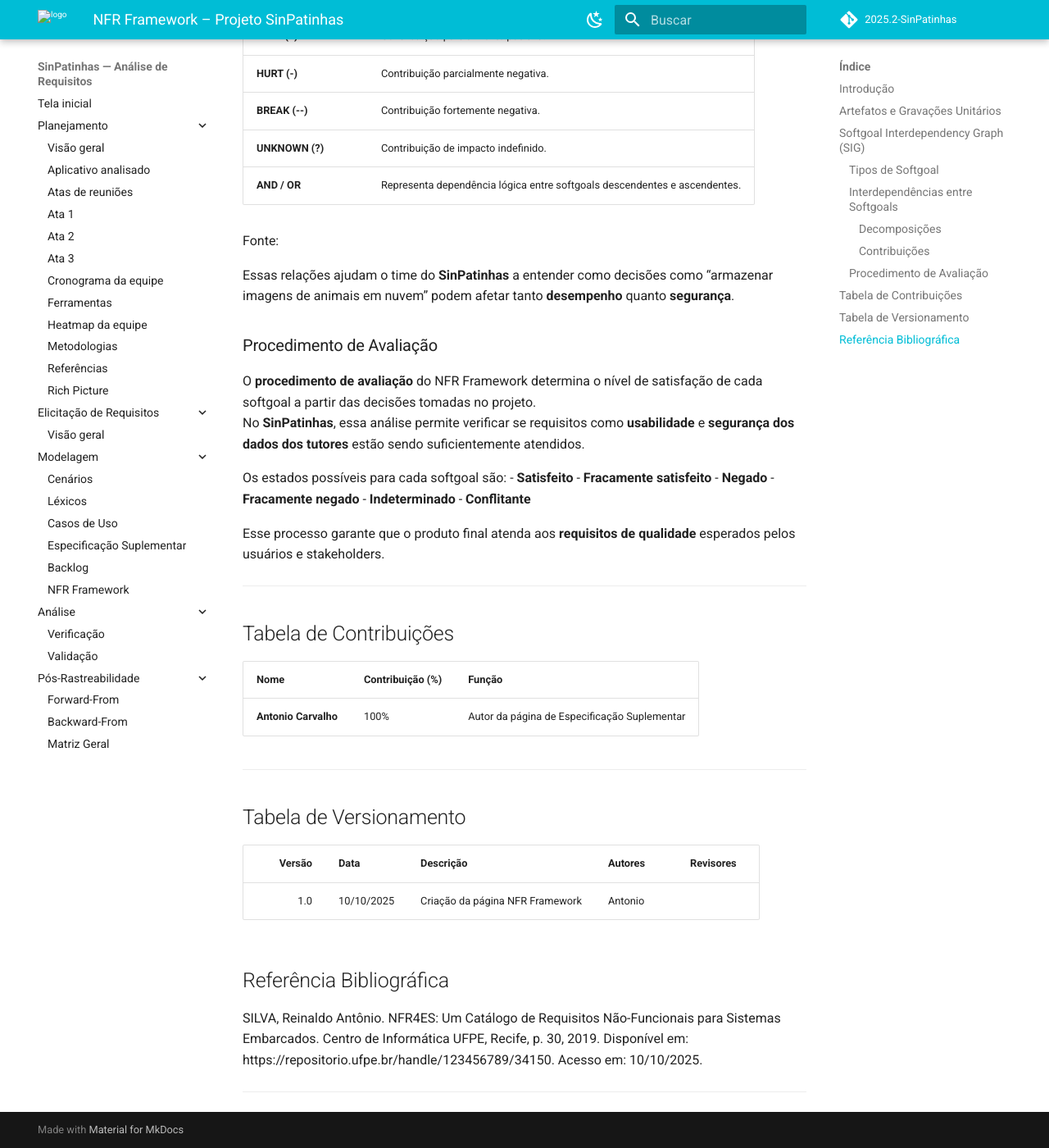
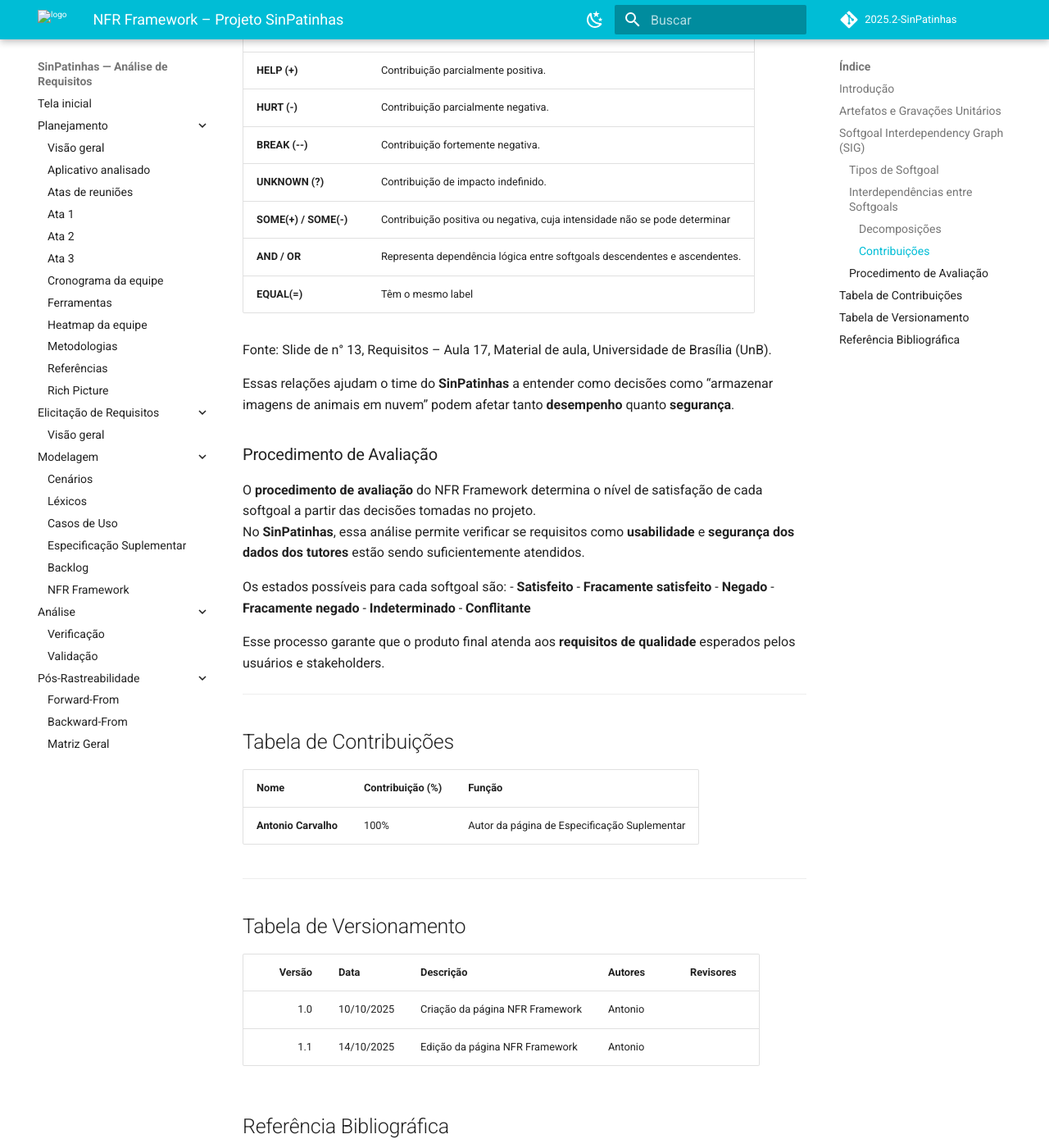
Before and after one commit to Requisitos-de-Software/2025.2-SinPatinhas, an MkDocs documentation site: the page built from docs/agilidade/nfr_framework.md, in a window 1280 px wide and 1400 px high, scrolled down 1684 px. Shown: the whole window at 82% size. Built offline with MkDocs 1.6.1 and Material for MkDocs 9.7.7, drawn with Linux system fonts in a browser that asks for light colours; comment, search, counter and statistics services are not loaded; some of the changed text lies outside the part shown.

Commit message:
fix(alter): Alterações gerais.

```diff
--- a/docs/modelagem/agilidade/nfr_framework.md
+++ b/docs/agilidade/nfr_framework.md
@@ -13,7 +13,7 @@
 
 | Participante | Página Específica |
 |---------------|------------------|
-| Antonio Carvalho | [Página específica da modelagem do NFR-framework](/modelagem/gravacoes/antonio/nfr_frame.md) |
+| Antonio Carvalho | [Página específica da modelagem do NFR-framework](/agilidade/individuais/antonio/nfr_frame.md) |
 
 ---
 
@@ -46,16 +46,20 @@
 
 As contribuições indicam como um softgoal influencia outro, podendo ser positivas ou negativas:
 
-| Tipo de Contribuição | Significado                                                                 |
+**Tabela 1: Exemplo de estrutura para o registro de contrinbuição do softgoal.**
+
+| Tipo de Contribuição | Significado                                                                  |
 |----------------------|------------------------------------------------------------------------------|
 | **MAKE (++)**        | Contribuição fortemente positiva.                                            |
 | **HELP (+)**         | Contribuição parcialmente positiva.                                          |
 | **HURT (-)**         | Contribuição parcialmente negativa.                                          |
 | **BREAK (--)**       | Contribuição fortemente negativa.                                            |
 | **UNKNOWN (?)**      | Contribuição de impacto indefinido.                                          |
+| **SOME(+) / SOME(-)**| Contribuição positiva ou negativa, cuja intensidade não se pode determinar   |
 | **AND / OR**         | Representa dependência lógica entre softgoals descendentes e ascendentes.    |
+| **EQUAL(=)**         | Têm o mesmo label                                                            |
 
-Fonte:
+Fonte: Slide de n° 13, Requisitos – Aula 17, Material de aula, Universidade de Brasília (UnB).
 
 Essas relações ajudam o time do **SinPatinhas** a entender como decisões como “armazenar imagens de animais em nuvem” podem afetar tanto **desempenho** quanto **segurança**.
 
@@ -89,10 +93,11 @@
 | Versão | Data       | Descrição                                   | Autores  | Revisores |
 |-------:|------------|----------------------------------------------|----------|-----------|
 | 1.0    | 10/10/2025 | Criação da página NFR Framework | Antonio |         |
+| 1.1    | 14/10/2025 | Edição da página NFR Framework | Antonio |         |
 
 ## Referência Bibliográfica
 
-SILVA, Reinaldo Antônio. NFR4ES: Um Catálogo de Requisitos Não-Funcionais para Sistemas Embarcados. Centro de Informática UFPE, Recife, p. 30, 2019. Disponível em: https://repositorio.ufpe.br/handle/123456789/34150. Acesso em: 10/10/2025.
+Serrano, M., Serrano, M. *Requisitos – Aula 17*, Material de aula, Universidade de Brasília (UnB).
 
 
 ---
```
Also changed, not shown: docs/agilidade/backlog.md (added, +76 -0 lines), docs/agilidade/historias_de_usuario.md (renamed from docs/modelagem/agilidade/historias_de_usuario.md, +11 -0 lines), docs/modelagem/agilidade/backlog.md (deleted, +0 -69 lines), docs/modelagem/casos_de_uso.md (+3 -3 lines), docs/modelagem/cenarios.md (+1 -1 lines), docs/agilidade/individuais/antonio/backlog.md (renamed from docs/modelagem/gravacoes/antonio/entrega_4/backlog.md), docs/agilidade/individuais/antonio/historias.md (renamed from docs/modelagem/gravacoes/antonio/entrega_4/historias.md), docs/agilidade/individuais/antonio/nfr_frame.md (renamed from docs/modelagem/gravacoes/antonio/entrega_4/nfr_frame.md), docs/assets/images/agilidade/antonio_nfr_framework.png (renamed from docs/assets/images/modelagem/entrega_4/antonio_nfr_framework.png), docs/assets/images/agilidade/antonio_product_backlog.png (renamed from docs/assets/images/modelagem/entrega_4/antonio_product_backlog.png), docs/assets/images/agilidade/antonio_user_stories.png (renamed from docs/assets/images/modelagem/entrega_4/antonio_user_stories.png), 1 other file.
